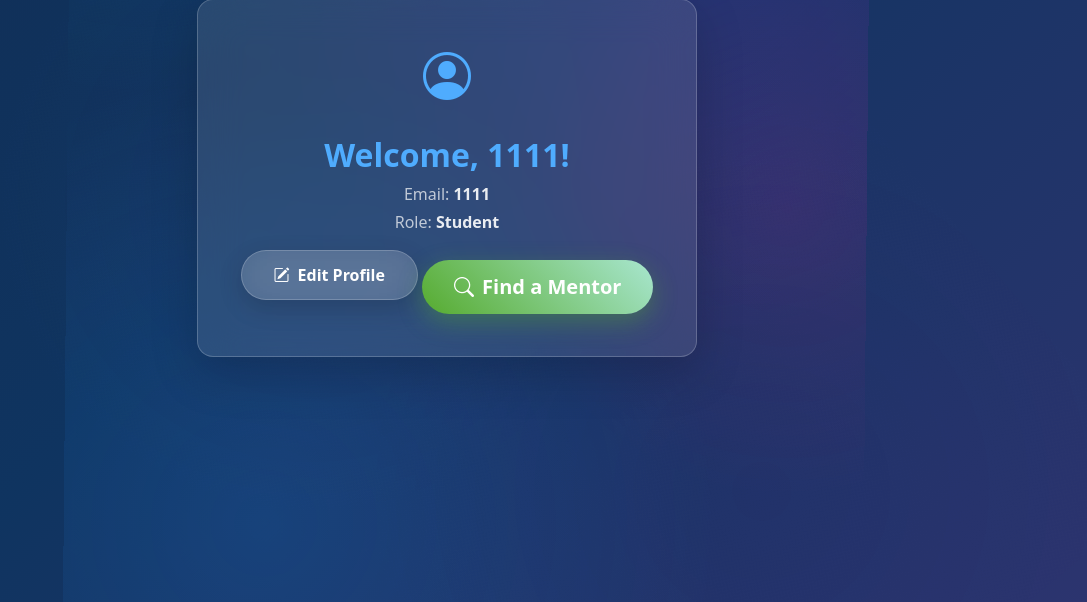
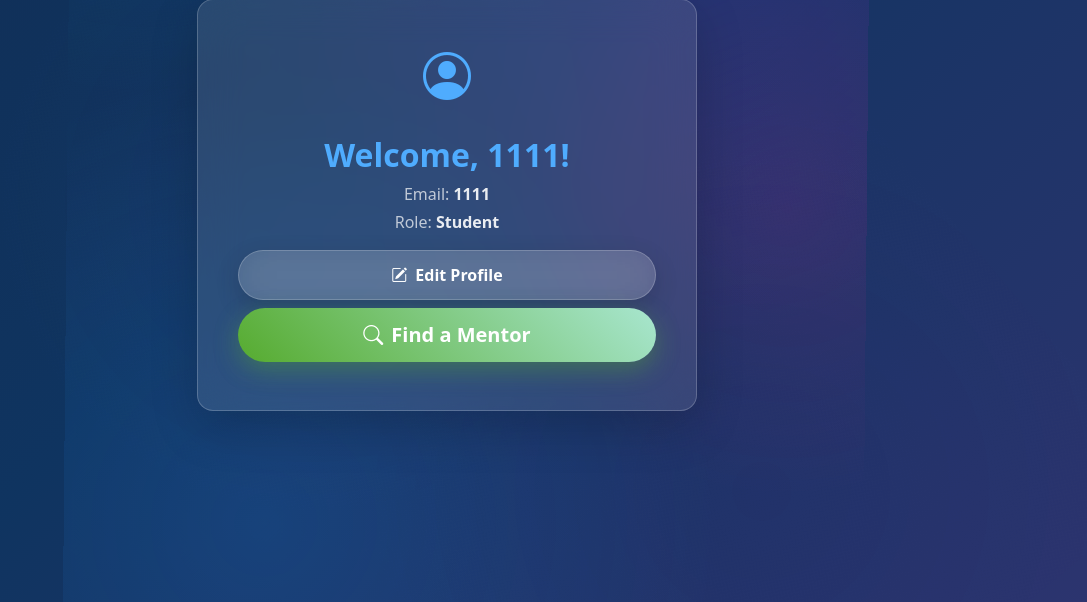
Before and after one commit to codingburgas/2425-11-g-pp-student-practices-assignment-team10, a Flask app: page /profile in a window 1280 px wide. Shown: the part 170-772 px from the top of the page, without its empty margins (193-1280 px from the left). Run offline with Flask 3, Linux system fonts and the light colour scheme; a user stored in the database is signed in; parts of the project's set-up code (start-up, migrations or seed data) failed here and were passed over; some libraries are stand-ins or nearby versions.

Commit message:
Fix profile page

```diff
--- a/flaskProject/templates/profile.html
+++ b/flaskProject/templates/profile.html
@@ -13,23 +13,27 @@
 <p class="text-muted mb-1">Email: <span class="fw-semibold">{{ user.email }}</span></p>
 <p class="text-muted mb-3">Role: <span class="fw-semibold text-capitalize">{{ user.role }}</span></p>
 
-            <a href="{{ url_for('main.edit_profile') }}" class="btn btn-glassmorphism mb-3">
+      <!-- ✅ Edit Profile Button First -->
+<div class="mb-2">
+<a href="{{ url_for('main.edit_profile') }}" class="btn btn-glassmorphism w-100">
 <i class="bi bi-pencil-square me-2"></i>Edit Profile
 </a>
+</div>
 
+      <!-- ✅ Conditional Button Second -->
       {% if user.role == 'student' %}
         {% if not has_survey %}
-<a href="{{ url_for('form.student_survey') }}" class="btn btn-primary-gradient btn-lg mt-2">
+<a href="{{ url_for('form.student_survey') }}" class="btn btn-primary-gradient btn-lg w-100 mb-2">
 <i class="bi bi-ui-checks me-2"></i>Fill Student Survey
 </a>
         {% else %}
-<a href="{{ url_for('ml.match') }}" class="btn btn-success-gradient btn-lg mt-2">
+<a href="{{ url_for('ml.match') }}" class="btn btn-success-gradient btn-lg w-100 mb-2">
 <i class="bi bi-search me-2"></i>Find a Mentor
 </a>
         {% endif %}
       {% elif user.role == 'teacher' %}
         {% if not has_survey %}
-<a href="{{ url_for('form.teacher_survey') }}" class="btn btn-success-gradient btn-lg mt-2">
+<a href="{{ url_for('form.teacher_survey') }}" class="btn btn-success-gradient btn-lg w-100 mb-2">
 <i class="bi bi-person-badge me-2"></i>Fill Mentor Profile
 </a>
         {% endif %}
@@ -61,7 +65,6 @@
 <p>No students have signed up with you yet.</p>
 </div>
 {% endif %}
-
 
 <style>
 /* Dashboard Button Styles - Matching base.html glassmorphism design */
```
Lines whose indentation alone changed are shown as unchanged.
